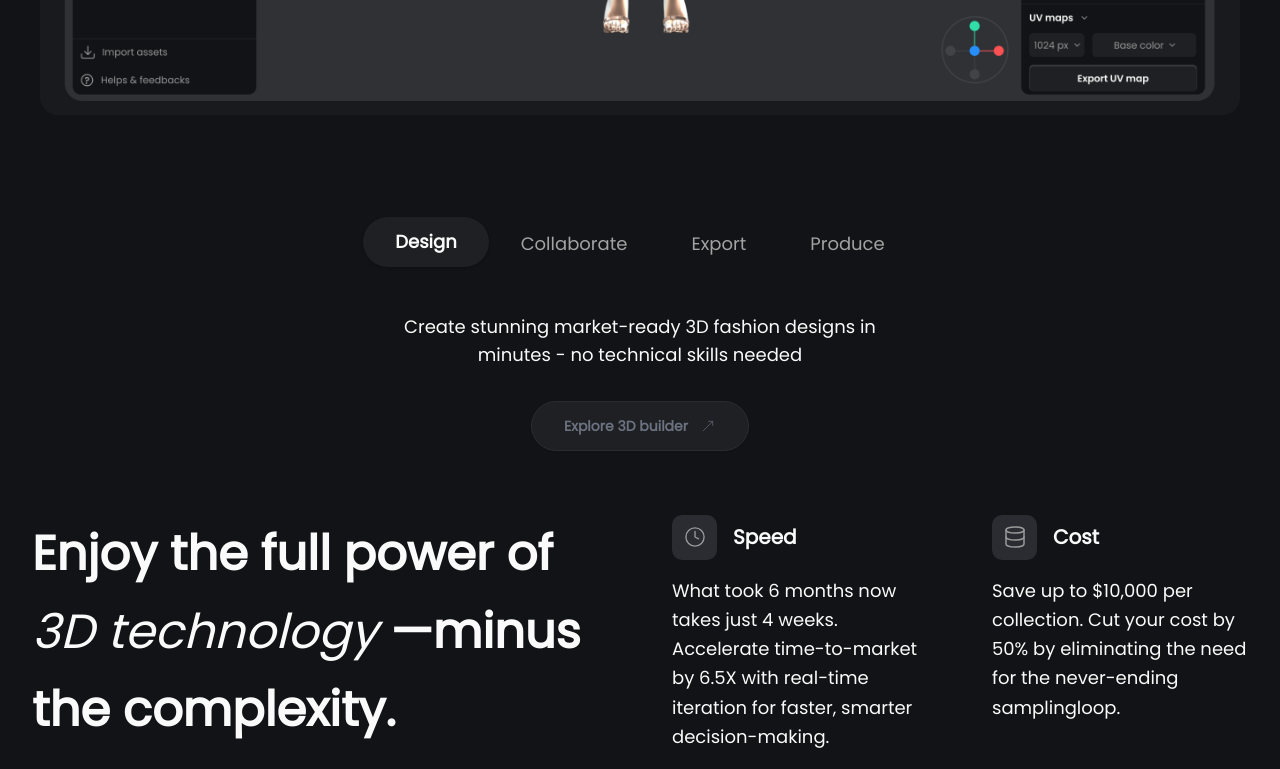
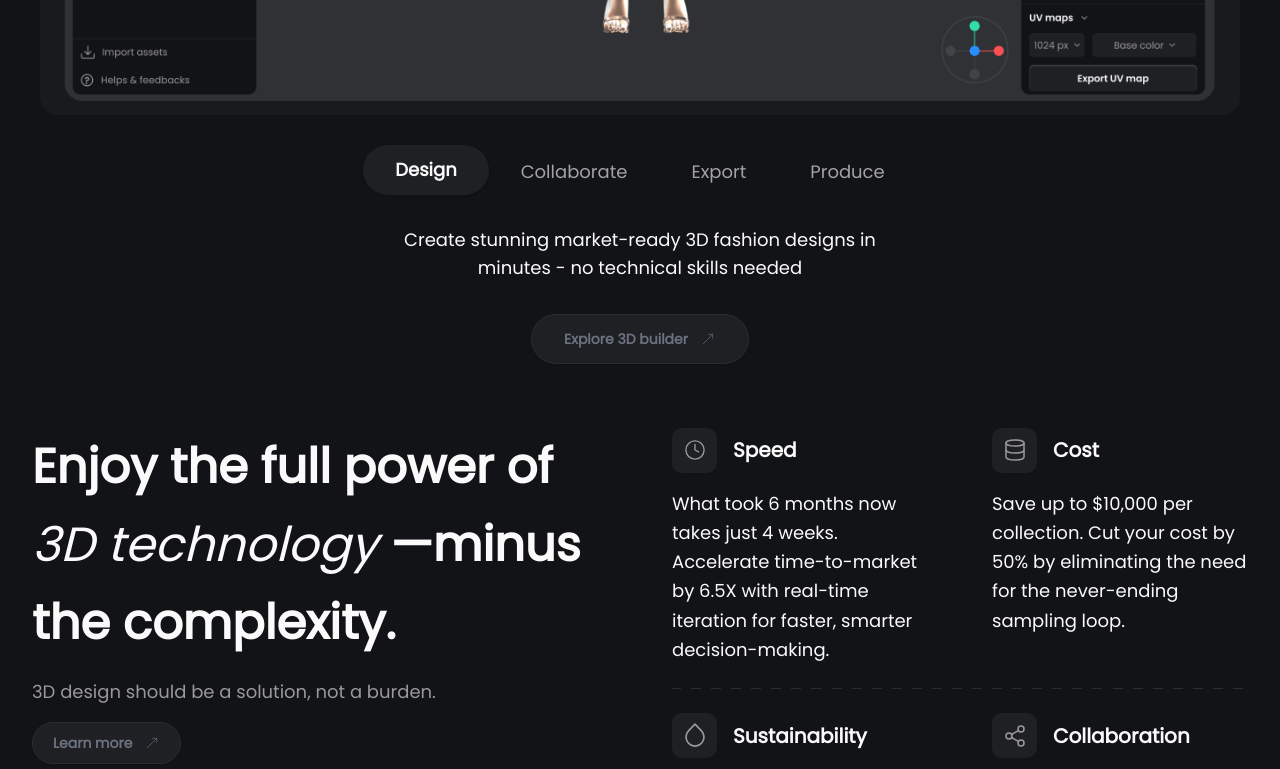
Before and after one commit to dtran2108/drippy, a Next.js app: page / in a window 1280 px wide. Shown: the part 1920-2689 px from the top of the page. Built offline with nearby package versions, Linux system fonts and the light colour scheme.

Commit message:
fix margins bugs

```diff
--- a/src/app/page.tsx
+++ b/src/app/page.tsx
@@ -18,7 +18,7 @@ export default function Home() {
 
       <TrustSection />
 
-      <section className="my-24 flex flex-col items-center justify-center">
+      <section className="mt-24 flex flex-col items-center justify-center">
         <h2 className="text-4xl font-bold text-center leading-relaxed">
           A <span className="italic font-normal">much</span> better way to
           design,
@@ -39,7 +39,7 @@ export default function Home() {
         />
       </section>
 
-      <section className="my-[20px] flex flex-col items-center justify-center">
+      <section className="my-6 flex flex-col items-center justify-center">
         <WorkflowSection />
       </section>
 
--- a/src/components/home-section/technology-benefit-section.tsx
+++ b/src/components/home-section/technology-benefit-section.tsx
@@ -14,7 +14,7 @@ export default function TechnologyBenefitSection() {
       title: 'Cost',
       icon: 'database.svg',
       description:
-        'Save up to $10,000 per collection. Cut your cost by 50% by eliminating the need for the never-ending samplingloop.',
+        'Save up to $10,000 per collection. Cut your cost by 50% by eliminating the need for the never-ending sampling loop.',
     },
     {
       title: 'Sustainability',
@@ -55,7 +55,7 @@ export default function TechnologyBenefitSection() {
           {content.slice(0, 2).map((c, i) => (
             <div key={i}>
               <div className="flex items-center space-x-4 mb-4">
-                <div className="bg-grey w-[45px] h-[45px] rounded-lg flex items-center justify-center">
+                <div className="bg-black-800 w-[45px] h-[45px] rounded-lg flex items-center justify-center">
                   <Image
                     src={`/icons/${c.icon}`}
                     width={20}
@@ -75,7 +75,7 @@ export default function TechnologyBenefitSection() {
           {content.slice(2).map((c, i) => (
             <div key={i}>
               <div className="flex items-center space-x-4 mb-4">
-                <div className="bg-grey w-[45px] h-[45px] rounded-lg flex items-center justify-center">
+                <div className="bg-black-800 w-[45px] h-[45px] rounded-lg flex items-center justify-center">
                   <Image
                     src={`/icons/${c.icon}`}
                     width={20}
@@ -96,8 +96,8 @@ export default function TechnologyBenefitSection() {
           variant="outline"
           className="font-bold p-5 flex items-center justify-center space-x-1 rounded-full mt-4 "
         >
-          <span className="text-gray-500">Learn more</span>
-          <MoveUpRight strokeWidth={1} className="text-gray-500 w-5 h-5" />
+          <span className="text-suvaGrey">Learn more</span>
+          <MoveUpRight strokeWidth={1} className="text-suvaGrey w-5 h-5" />
         </Button>
       </div>
     </section>
--- a/src/components/home-section/workflow-section.tsx
+++ b/src/components/home-section/workflow-section.tsx
@@ -47,7 +47,7 @@ export default function WorkflowSection() {
         </TabsList>
         {workflows.map((workflow, i) => (
           <TabsContent key={i} value={workflow.title}>
-            <div className="text-center mt-8 flex flex-col items-center justify-center lg:max-w-[500px] text-base lg:text-lg">
+            <div className="text-center mt-[17px] flex flex-col items-center justify-center lg:max-w-[500px] text-base lg:text-lg">
               {workflow.description}
               <Button
                 variant="outline"
```
